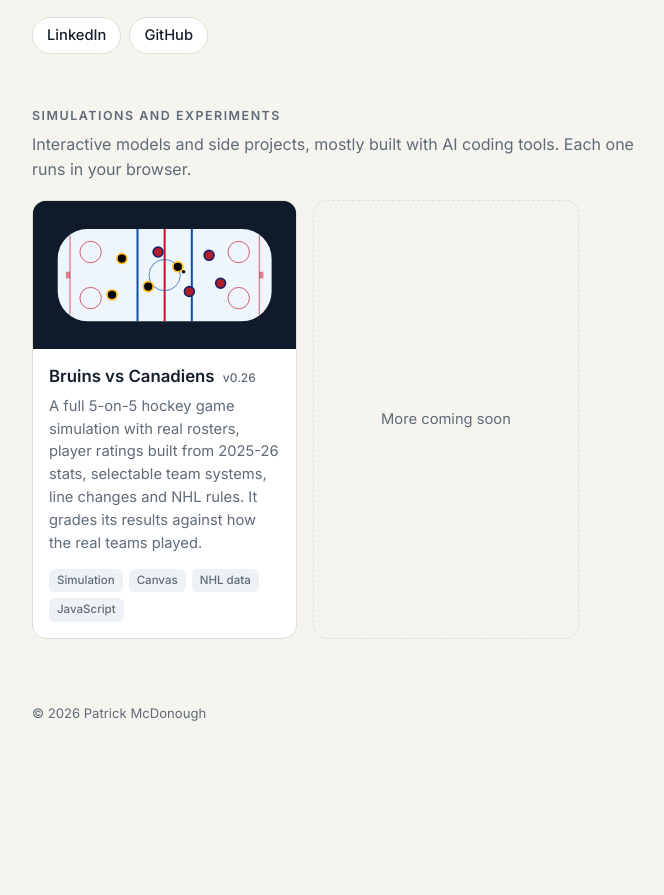
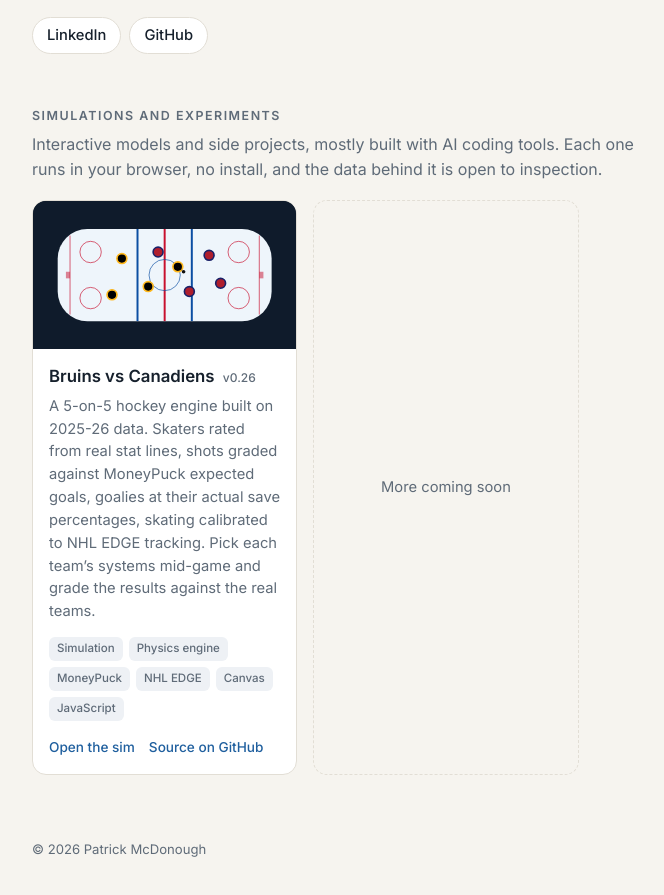
Before and after one commit to pmcdonough/patrick-site, a plain HTML site: page public/index.html in a window 1280 px wide. Shown: the part 197-1092 px from the top of the page, without its empty margins (194-858 px from the left). Before the commit the page ends 977 px from the top, so only its background shows below. Drawn offline with Linux system fonts and the light colour scheme.

Commit message:
Sharpen homepage copy and add source link
Rewrite the Bruins card around the data behind the engine (MoneyPuck
expected goals, real save percentages, NHL EDGE skating). Update tags
and section intro. Add a link to the sim's source and data on GitHub.

```diff
--- a/public/index.html
+++ b/public/index.html
@@ -42,6 +42,12 @@
 
   .grid { display: grid; grid-template-columns: repeat(auto-fill, minmax(260px, 1fr)); gap: 16px; }
   .card { display: flex; flex-direction: column; background: var(--card); border: 1px solid var(--line); border-radius: 14px; overflow: hidden; color: inherit; text-decoration: none; transition: transform .15s ease, border-color .15s ease; }
+  .card { position: relative; }
+  .card-links { display: flex; flex-wrap: wrap; gap: 14px; padding-top: 10px; font-size: 0.85rem; font-weight: 500; }
+  .card-links a { color: var(--accent); text-decoration: none; }
+  .card-links a:hover { text-decoration: underline; }
+  .card-links .open::after { content: ""; position: absolute; inset: 0; border-radius: 14px; }
+  .card-links .src { position: relative; z-index: 1; }
   .card:hover { transform: translateY(-2px); border-color: var(--accent); }
   .card .thumb { aspect-ratio: 16 / 9; background: #0f1b2b; display: block; }
   .card .thumb svg { width: 100%; height: 100%; display: block; }
@@ -73,10 +79,10 @@
 
   <section>
     <h2>Simulations and experiments</h2>
-    <p class="intro">Interactive models and side projects, mostly built with AI coding tools. Each one runs in your browser.</p>
+    <p class="intro">Interactive models and side projects, mostly built with AI coding tools. Each one runs in your browser, no install, and the data behind it is open to inspection.</p>
     <div class="grid">
 
-      <a class="card" href="/bruins-vs-canadiens/">
+      <div class="card">
         <span class="thumb" aria-hidden="true">
           <svg viewBox="0 0 320 180" xmlns="http://www.w3.org/2000/svg">
             <rect width="320" height="180" fill="#0f1b2b"/>
@@ -109,10 +115,11 @@
         </span>
         <span class="body">
           <h3>Bruins vs Canadiens <span class="ver">v0.26</span></h3>
-          <p>A full 5-on-5 hockey game simulation with real rosters, player ratings built from 2025-26 stats, selectable team systems, line changes and NHL rules. It grades its results against how the real teams played.</p>
-          <span class="tags"><span>Simulation</span><span>Canvas</span><span>NHL data</span><span>JavaScript</span></span>
+          <p>A 5-on-5 hockey engine built on 2025-26 data. Skaters rated from real stat lines, shots graded against MoneyPuck expected goals, goalies at their actual save percentages, skating calibrated to NHL EDGE tracking. Pick each team’s systems mid-game and grade the results against the real teams.</p>
+          <span class="tags"><span>Simulation</span><span>Physics engine</span><span>MoneyPuck</span><span>NHL EDGE</span><span>Canvas</span><span>JavaScript</span></span>
+          <span class="card-links"><a class="open" href="/bruins-vs-canadiens/">Open the sim</a><a class="src" href="https://github.com/pmcdonough/patrick-site/tree/main/public/bruins-vs-canadiens" target="_blank" rel="noopener">Source on GitHub</a></span>
         </span>
-      </a>
+      </div>
 
       <div class="card soon">More coming soon</div>
 
```
